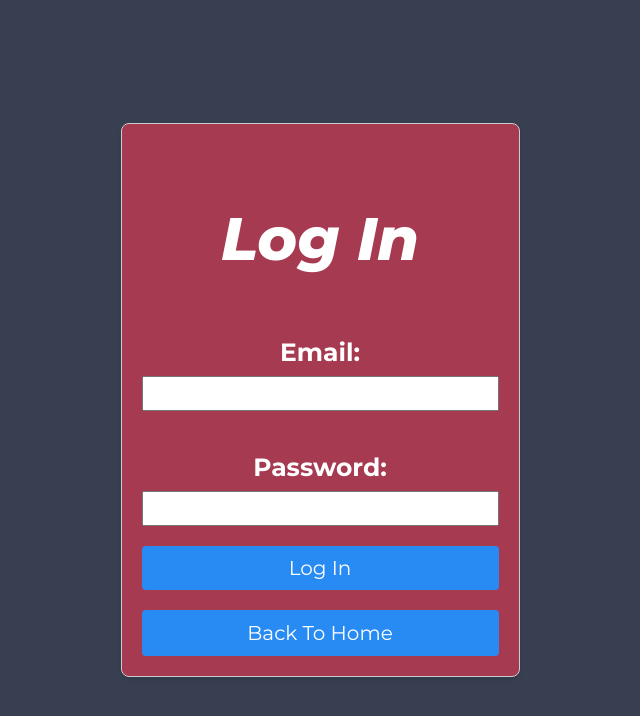
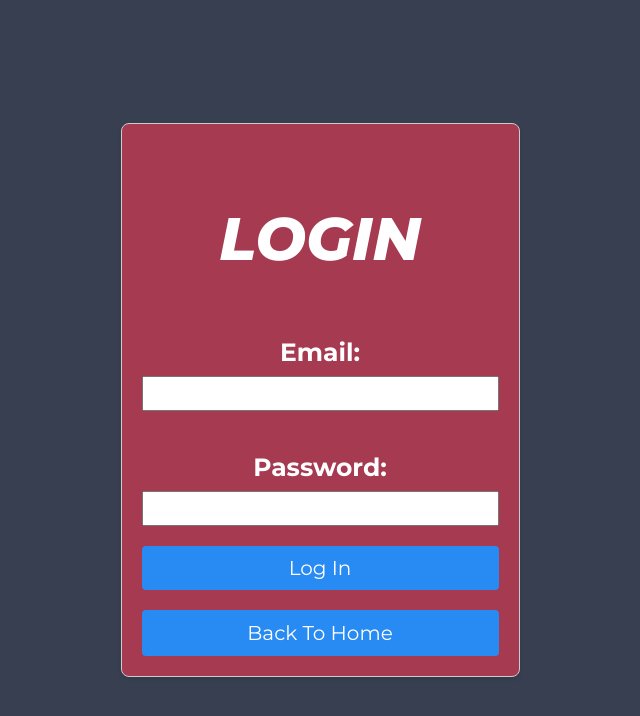
Before and after one commit to RenaudBernier/linkt, a React (Vite) app in the folder frontend/my-react-app/: page /login in a window 1280 px wide. Shown: the top 716 px of the page, without its empty margins (320-960 px from the left). Built offline with nearby package versions, Linux system fonts and the light colour scheme.

Commit message:
Fixed Login typo and empty Sign Up Background

```diff
--- a/frontend/my-react-app/src/Login.tsx
+++ b/frontend/my-react-app/src/Login.tsx
@@ -71,7 +71,7 @@ export default function Login() {
     return (
         <div style = {{backgroundColor: '#373f51', display: 'flex', alignItems: 'center', justifyContent: 'center', minHeight: '100vh'}}>
         <div className = 'loginDiv' style={{ maxWidth: 500, fontSize: '25px', margin: 'auto', padding: 20 , border: '1px solid #ccc', borderRadius: 8, boxShadow: '0 2px 4px rgba(0,0,0,0.1)', backgroundColor: '#a63a50'}}>
-            <h2 style = {{fontSize: '60px', fontFamily: 'Montserrat', fontStyle: 'italic', color: 'white'}}>Log In</h2>
+            <h2 style = {{fontSize: '60px', fontFamily: 'Montserrat', fontStyle: 'italic', color: 'white'}}>LOGIN</h2>
             {error && (
                 <div
                     style={{
--- a/frontend/my-react-app/src/SignUp.css
+++ b/frontend/my-react-app/src/SignUp.css
@@ -23,6 +23,7 @@
     border-radius: 10px;
     box-shadow: 0 0 10px rgba(0, 0, 0, 0.1);
 }
+
 
 .signup-container h2 {
     text-align: center;
--- a/frontend/my-react-app/src/SignUp.tsx
+++ b/frontend/my-react-app/src/SignUp.tsx
@@ -76,6 +76,7 @@ export default function SignUp() {
     };
 
     return (
+        <div style={{backgroundColor: '#a63a50', maxWidth: 'false', width: '100%', height: '100%'}}>
         <div className='signup-container'>
             <h2 className='signuptitle'>SIGN UP</h2>
             {error && (
@@ -296,5 +297,6 @@ export default function SignUp() {
                 Back To Home
             </button>
         </div>
+        </div>
     );
 }
--- a/frontend/my-react-app/src/components/Header.tsx
+++ b/frontend/my-react-app/src/components/Header.tsx
@@ -311,7 +311,7 @@ const Header: React.FC = () => {
                   },
                 }}
               >
-                Log In
+                Login
               </MenuItem>,
               <MenuItem
                 key="signup"
```
